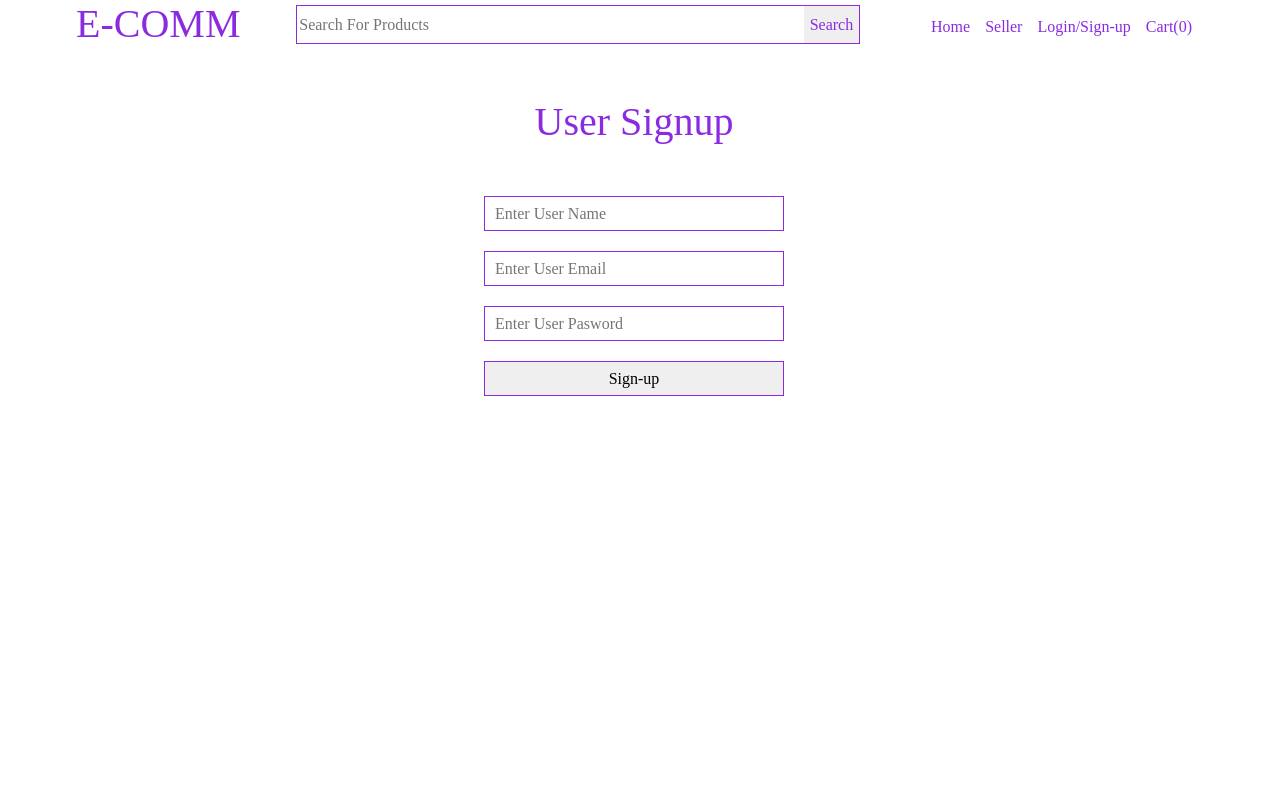
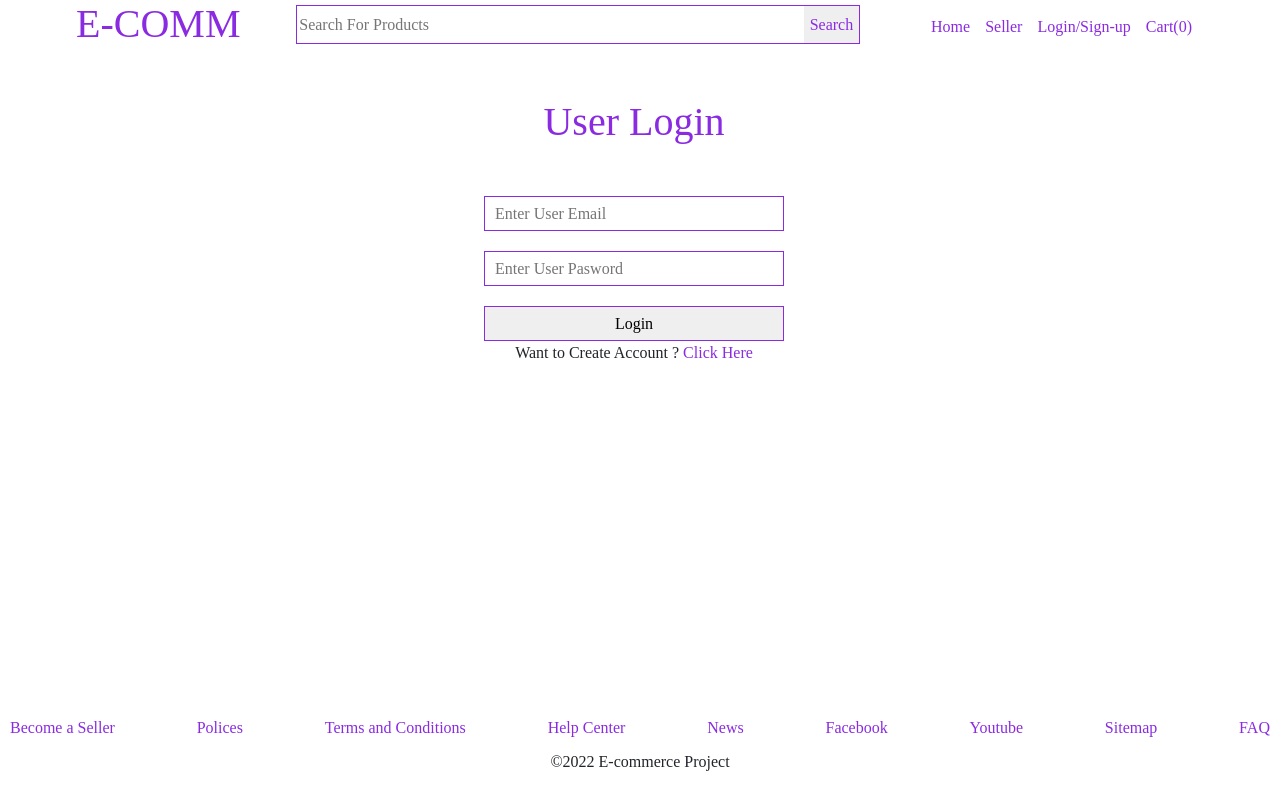
Before and after one commit to Rakib-Hossain22/Angular-Ecommerce-Project, an Angular app: page /user-auth in a window 1280 px wide. Built offline with nearby package versions, Linux system fonts and the light colour scheme.

Commit message:
User Login Form

```diff
--- a/src/app/app.component.html
+++ b/src/app/app.component.html
@@ -1,4 +1,5 @@
 <div class="container">
     <app-header></app-header>
     <router-outlet></router-outlet>
+    <app-footer></app-footer>
 </div>
--- a/src/app/footer/footer.component.html
+++ b/src/app/footer/footer.component.html
@@ -28,4 +28,5 @@
             <a href="">FAQ</a>
         </li>
     </ul>
+    <p>&copy;2022 E-commerce Project</p>
 </div>
--- a/src/app/footer/footer.component.scss
+++ b/src/app/footer/footer.component.scss
@@ -6,16 +6,21 @@ ul {
 .footer {
     padding: 10px;
     text-align: center;
-    position: absolute;
+    position: fixed;
     left: 0px;
     right: 0px;
     bottom: 0px;
+    background-color: #fff;
+}
+
+.footer p {
+    margin-top: 10px;
 }
 
 .footer ul {
     list-style-type: none;
     display: flex;
-    justify-content: center;
+    justify-content: space-between;
 }
 
 .footer ul li a {
--- a/src/app/user-auth/user-auth.component.html
+++ b/src/app/user-auth/user-auth.component.html
@@ -1,9 +1,59 @@
-<div class="user-auth">
-    <h1>User Signup</h1>
-    <form #userSign="ngForm" class="common-form" (ngSubmit)="signUp(userSign.value)">
-        <input type="text" class="form-input" placeholder="Enter User Name" name="name" ngModel />
-        <input type="text" class="form-input" placeholder="Enter User Email" name="email" ngModel />
-        <input type="password" class="form-input" placeholder="Enter User Pasword" name="pasword" ngModel />
+    <div class="user-auth">
+    <div *ngIf="!showLogin" class="user-signup">
+        <h1>User Signup</h1>
+        <form
+            #userSign="ngForm"
+            class="common-form"
+            (ngSubmit)="signUp(userSign.value)"
+        >
+        <input
+            type="text"
+            class="form-input"
+            placeholder="Enter User Name"
+            name="name"
+            ngModel
+        />
+        <input
+            type="text"
+            class="form-input"
+            placeholder="Enter User Email"
+            name="email"
+            ngModel
+        />
+        <input
+            type="password"
+            class="form-input"
+            placeholder="Enter User Pasword"
+            name="pasword"
+            ngModel
+        />
         <button class="form-button">Sign-up</button>
-    </form>
-</div>
+        <p>Already Have Account ? <a (click)="openLogin()">Click Here</a></p>
+        </form>
+    </div>
+    <div *ngIf="showLogin" class="user-login">
+        <h1>User Login</h1>
+        <form
+            #userLogin="ngForm"
+            class="common-form"
+            (ngSubmit)="login(userLogin.value)"
+        >
+        <input
+            type="text"
+            class="form-input"
+            placeholder="Enter User Email"
+            name="email"
+            ngModel
+        />
+        <input
+            type="password"
+            class="form-input"
+            placeholder="Enter User Pasword"
+            name="pasword"
+            ngModel
+        />
+        <button class="form-button">Login</button>
+        <p>Want to Create Account ? <a (click)="openSignUp()">Click Here</a></p>
+        </form>
+    </div>
+    </div>
--- a/src/app/user-auth/user-auth.component.scss
+++ b/src/app/user-auth/user-auth.component.scss
@@ -4,3 +4,7 @@
     text-align: center;
     color: blueviolet;
 }
+
+.common-form a{
+    color: blueviolet;
+}
--- a/src/app/user-auth/user-auth.component.ts
+++ b/src/app/user-auth/user-auth.component.ts
@@ -1,5 +1,5 @@
 import { Component, OnInit } from '@angular/core';
-import { SignUp } from '../data-type';
+import { Login, SignUp } from '../data-type';
 import { UserService } from '../services/user.service';
 
 @Component({
@@ -8,7 +8,7 @@ import { UserService } from '../services/user.service';
     styleUrls: ['./user-auth.component.scss']
 })
 export class UserAuthComponent implements OnInit {
-
+    showLogin: boolean = true;
     constructor(private user: UserService) { }
 
     ngOnInit(): void {
@@ -19,4 +19,16 @@ export class UserAuthComponent implements OnInit {
         this.user.userSignUp(data);
     }
 
+    login(data: Login) {
+        console.log(data);
+    }
+
+    openLogin() {
+        this.showLogin = true;
+    }
+
+    openSignUp() {
+        this.showLogin = false;
+    }
+
 }
```
Also changed, not shown: src/app/footer/footer.component.ts (indentation only), 1 other file (tests, documents, lock files or other folders).
